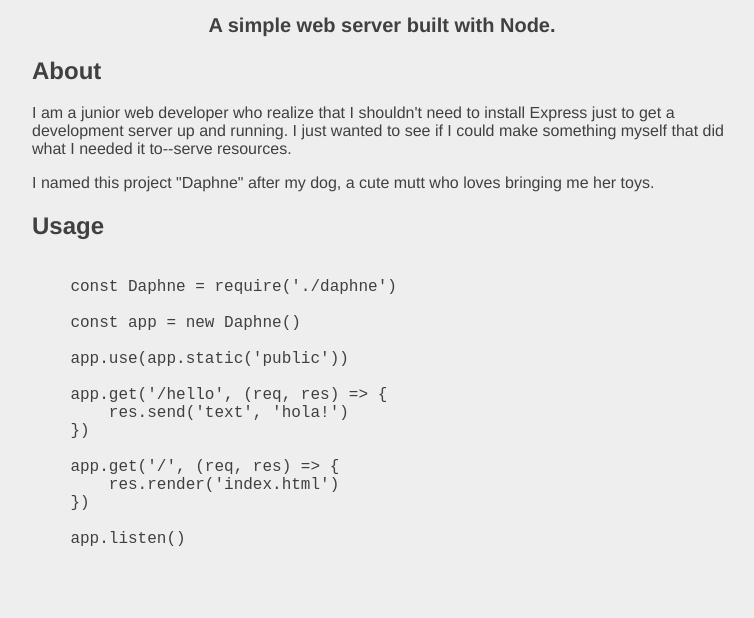
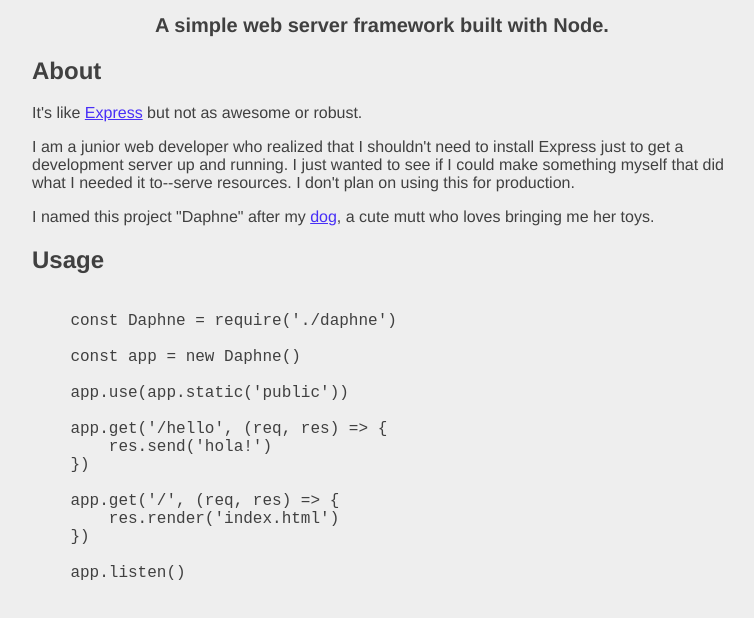
Before and after one commit to kme211/daphne, a website: page example/views/index.html in a window 1280 px wide. Shown: the part 172-790 px from the top of the page, without its empty margins (258-1012 px from the left). Drawn offline with Linux system fonts and the light colour scheme; files whose address does not match are found by name.

Commit message:
update example html/styles

```diff
--- a/example/public/style.css
+++ b/example/public/style.css
@@ -3,6 +3,10 @@
     font-size: 16px;
     color: #404040;
     background: #eee;
+}
+
+a {
+    color: #482FF7;
 }
 
 .title,
--- a/example/views/index.html
+++ b/example/views/index.html
@@ -8,20 +8,25 @@
 <body>
     <img src="public/daphne.jpg" alt="Daphne the dog" class="daphne">
     <h1 class="title">Daphne</h1>
-    <h2 class="subtitle">A simple web server built with Node.</h2>
+    <h2 class="subtitle">A simple web server framework built with Node.</h2>
 
 
 
     <h2>About</h2>
 
     <p>
-    I am a junior web developer who realize that I shouldn't need to install Express just to
-    get a development server up and running. I just wanted to see if I could make something
-    myself that did what I needed it to--serve resources.
+        It's like <a href="https://github.com/expressjs/express" target="_blank">Express</a> but not as awesome or robust.
     </p>
 
     <p>
-    I named this project "Daphne" after my dog, a cute mutt who loves bringing me her toys.
+        I am a junior web developer who realized that I shouldn't need to install Express just to
+        get a development server up and running. I just wanted to see if I could make something
+        myself that did what I needed it to--serve resources. I don't plan on using this for production.
+    </p>
+
+    <p>
+
+I named this project "Daphne" after my <a href="http://res.cloudinary.com/ddy54k4ks/image/upload/v1488487770/daphne/daph.jpg" target="_blank">dog</a>, a cute mutt who loves bringing me her toys.
     </p>
 
     <h2>Usage</h2>
@@ -34,7 +39,7 @@
     app.use(app.static('public'))
 
     app.get('/hello', (req, res) => {
-        res.send('text', 'hola!')
+        res.send('hola!')
     })
 
     app.get('/', (req, res) => {
```
